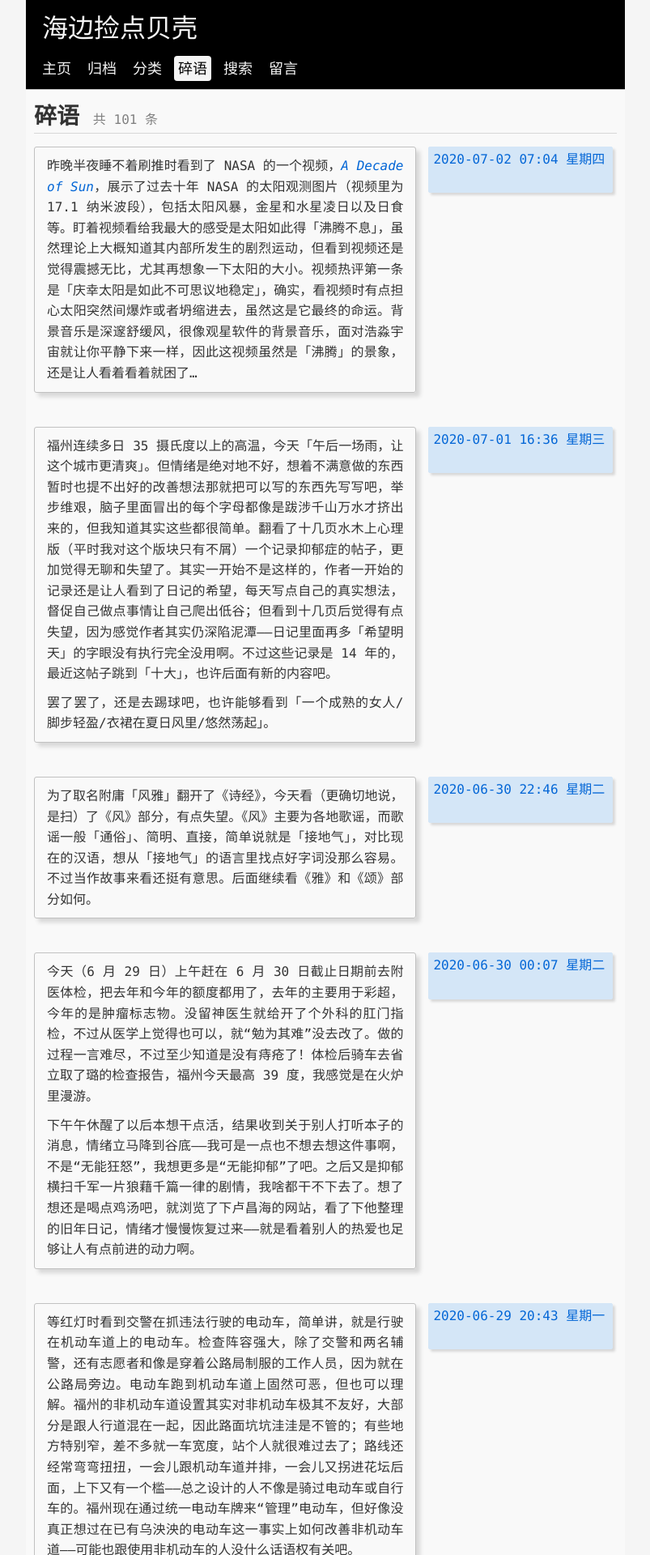
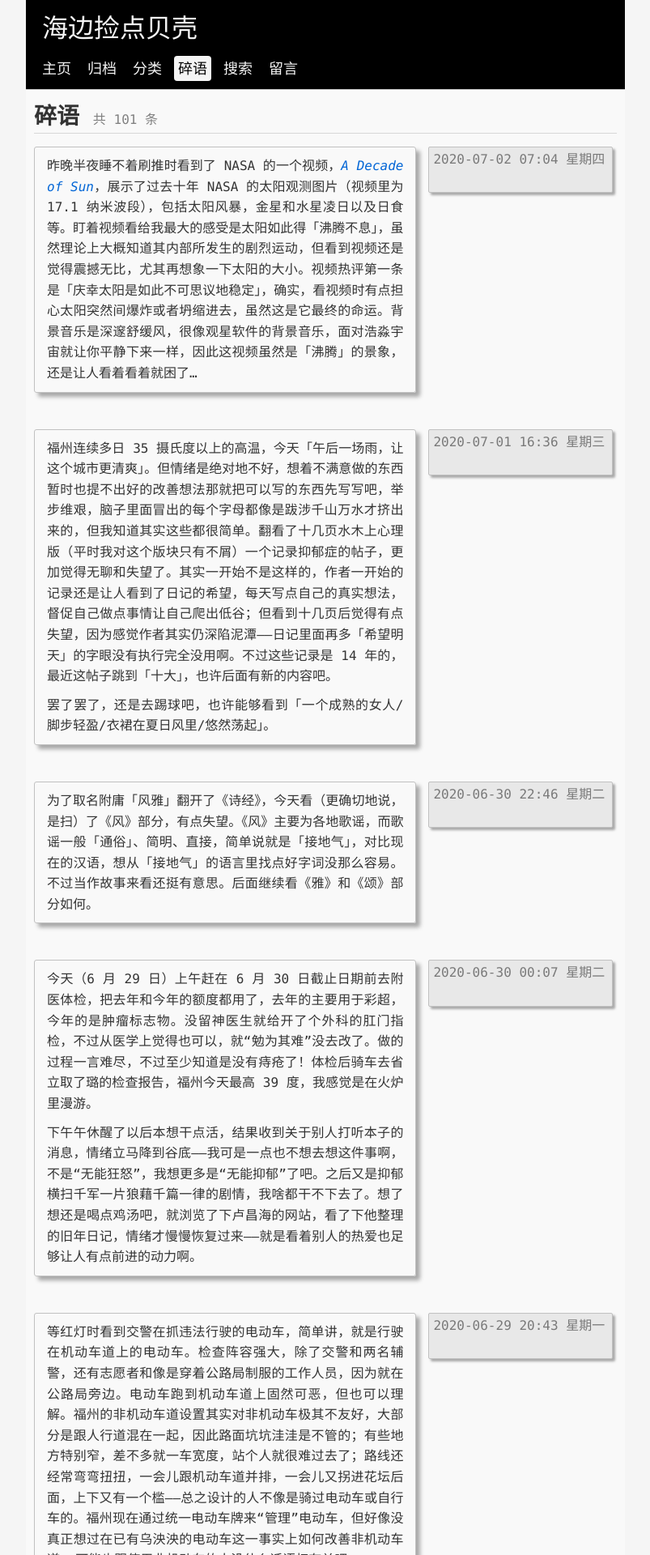
Before and after one commit to xienotes/xienotes.github.io, a Jekyll site: the page built from notes/index.html, in a window 1280 px wide. Shown: the top 1920 px of the page at 81% size, without its empty margins (238-1041 px from the left). Built offline with Jekyll 4.4.1, drawn with Linux system fonts in a browser that asks for light colours; the list of posts is cut into pages by our own code.

Commit message:
revert note date style

```diff
--- a/assets/css/default.css
+++ b/assets/css/default.css
@@ -69,7 +69,7 @@ p.post-exerpt {
 .note-container {
     /*margin-left: 40px; */
     margin-right: 5px;
-    margin-bottom: 42px;
+    margin-bottom: 45px;
     border-radius: 5px 5px 3px 3px;
     display: flex;
 }
@@ -84,18 +84,13 @@ p.post-exerpt {
 }
 
 .note-date {
-    /* color:rgb(121, 121, 121); */
+    color:rgb(121, 121, 121);
     font-weight:normal;
-    /*background-color: #e8e8e8;*/
-    color: #0366d6;
-    background-color: #d4e6f7;
+    background-color: #e8e8e8;
     padding: 2px 0px 2px 5px;
     border-radius: 2px 2px 2px 2px;
-    /* border-bottom: 0.2px solid #d8d8d8;
-    border-top: 0.2px solid #d8d8d8; */
-    /* border: 0.1px solid #c1c1c1; */
-    border: 0.1px solid #d4e6f7;
-    box-shadow: 3px 3px 3px #d8d8d8;
+    border: 0.1px solid #c1c1c1;
+    box-shadow: 3px 3px 3px #a8a8a8;
     margin-left: 15px;
     flex: 1;
     order: 2;
@@ -105,7 +100,7 @@ p.post-exerpt {
 .note-content-container {
     border: 0.2px solid #c1c1c1;
     border-radius: 3px 3px 3px 3px;
-    box-shadow: 5px 5px 5px #d8d8d8;
+    box-shadow: 5px 5px 5px #a8a8a8;
     padding-left: 10px;
     padding-right: 10px;
     padding-top: 5px;
@@ -170,7 +165,7 @@ p.more {
         order: 1;
         margin-left: 0px;
         box-shadow: 0px 0px 0px #d8d8d8;
-        border: 0.2px solid #d4e6f7;
+        border: 0.2px solid #c1c1c1;
         border-bottom: 0px solid #d8d8d8;
         border-radius: 2px 2px 0px 0px;
     }
```
